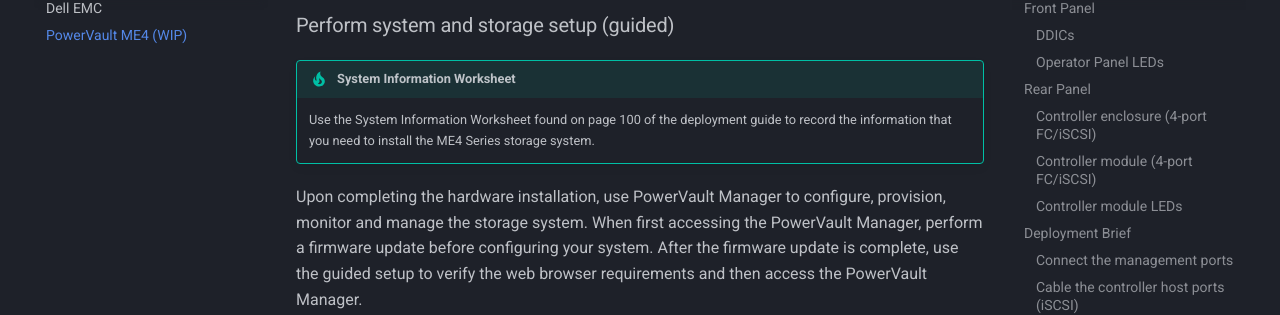
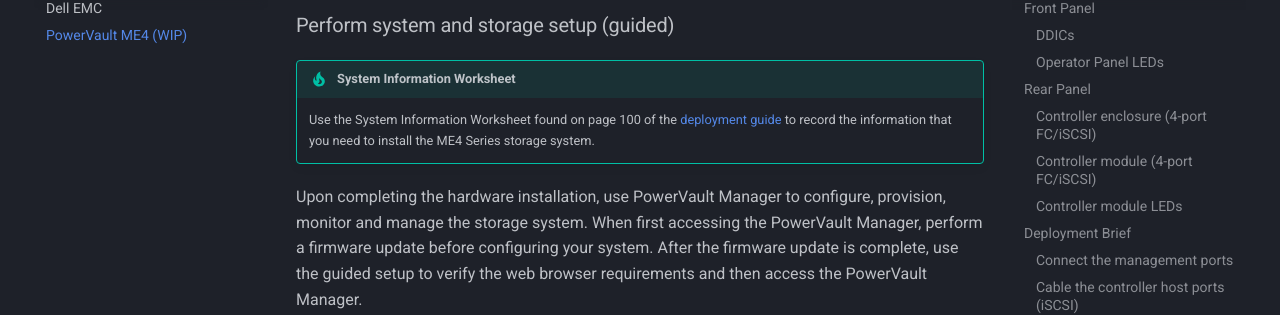
Before and after one commit to rmscode/binary-garden, an MkDocs documentation site: the page built from docs/hardware/powervault-me4-draft.md, in a window 1280 px wide and 900 px high, scrolled down 6424 px. Shown: the part 148-463 px from the top of the window. Built offline with MkDocs 1.6.1 and Material for MkDocs 9.7.7, drawn with Linux system fonts in a browser that asks for light colours; comment, search, counter and statistics services are not loaded; part of the change alters nothing that is shown.

```diff
--- a/docs/hardware/powervault-me4-draft.md
+++ b/docs/hardware/powervault-me4-draft.md
@@ -246,7 +246,7 @@ Connect the power cable from each PCM on the enclosure rear panel to the power d
 
 !!! tip "System Information Worksheet"
 
-    Use the System Information Worksheet found on page 100 of the deployment guide to record the information that you need to install the ME4 Series storage system.
+    Use the System Information Worksheet found on page 100 of the [deployment guide](https://dl.dell.com/content/manual65252048-dell-powervault-me4-series-storage-system-deployment-guide.pdf?language=en-us) to record the information that you need to install the ME4 Series storage system.
 
 Upon completing the hardware installation, use PowerVault Manager to configure, provision, monitor and manage the storage system. When first accessing the PowerVault Manager, perform a firmware update before configuring your system. After the firmware update is complete, use the guided setup to verify the web browser requirements and then access the PowerVault Manager.
 
```
